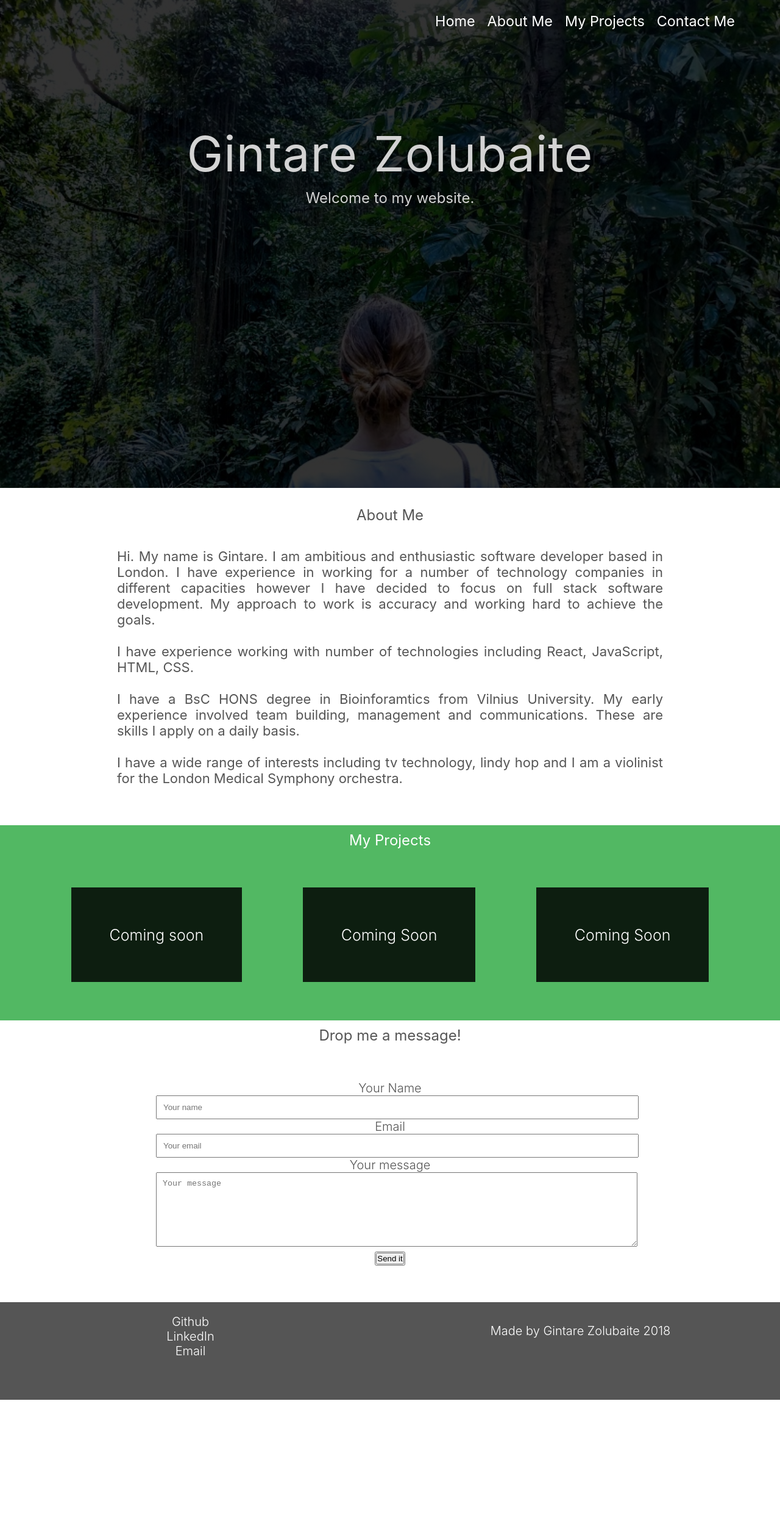
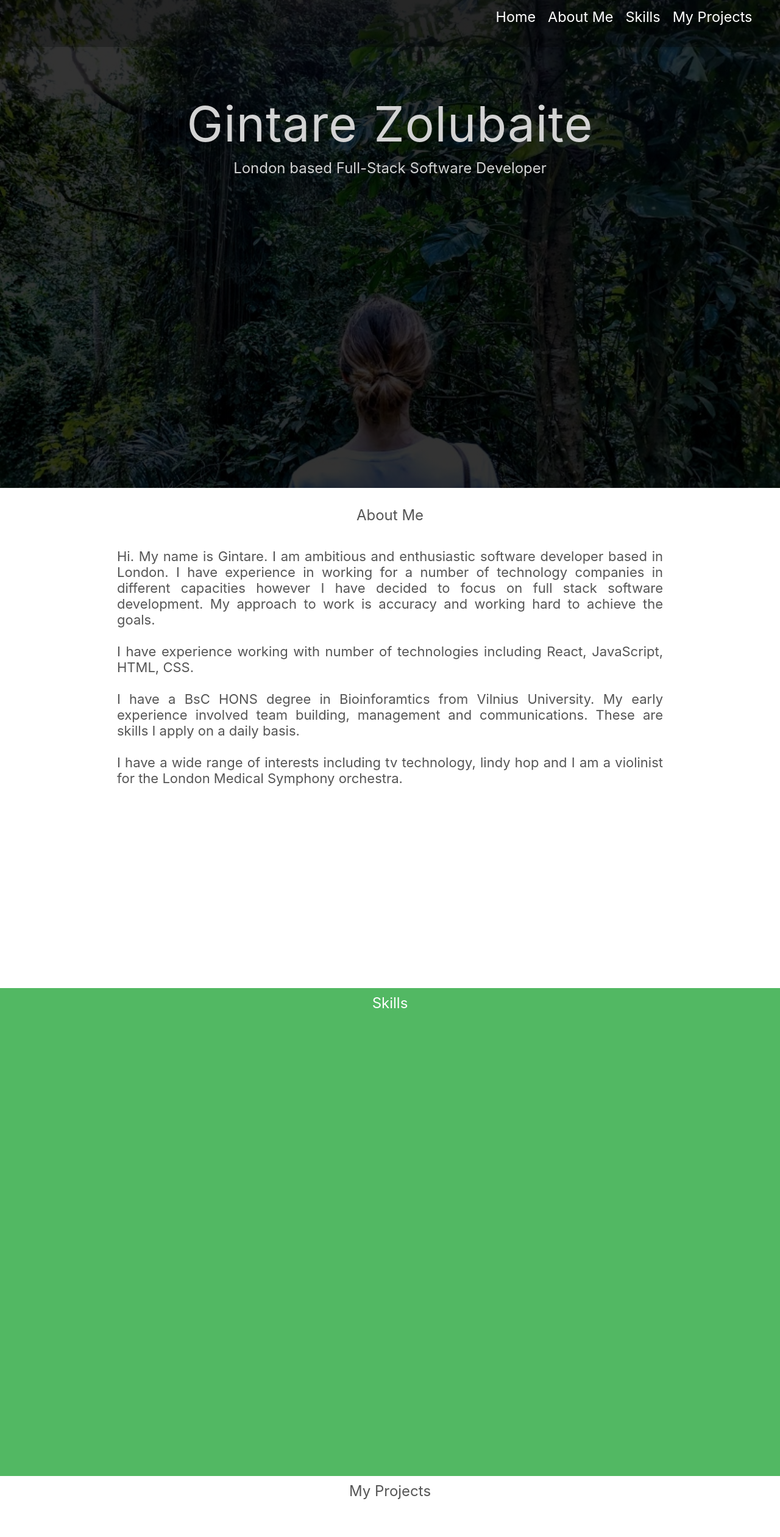
Before and after one commit to gintarios/my-website, a React (Create React App) app: page / in a window 1280 px wide. Shown: the top 2520 px of the page at 61% size. Before the commit the page ends 2295 px from the top, so only its background shows below. Built offline with nearby package versions, Linux system fonts and the light colour scheme.

Commit message:
hashnav added

```diff
--- a/package.json
+++ b/package.json
@@ -4,10 +4,13 @@
   "private": true,
   "homepage": "http://gintarios.github.io/my-website",
   "dependencies": {
+    "@fullpage/react-fullpage": "^0.1.9",
     "react": "^16.6.3",
     "react-dom": "^16.6.3",
+    "react-ga": "^2.5.6",
     "react-router": "^4.3.1",
     "react-router-dom": "^4.3.1",
+    "react-router-hash-link": "^1.2.1",
     "react-scripts": "2.1.1"
   },
   "scripts": {
--- a/public/index.html
+++ b/public/index.html
@@ -1,5 +1,6 @@
 <!DOCTYPE html>
 <html lang="en">
+
 <head>
   <meta charset="utf-8">
   <link rel="shortcut icon" href="%PUBLIC_URL%/favicon.ico">
@@ -21,11 +22,15 @@
     -->
   <title>React App</title>
 </head>
+
 <body>
   <noscript>
     You need to enable JavaScript to run this app.
   </noscript>
   <div id="root"></div>
+
+
+
   <!--
       This HTML file is a template.
       If you open it directly in the browser, you will see an empty page.
@@ -37,4 +42,5 @@
       To create a production bundle, use `npm run build` or `yarn build`.
     -->
 </body>
+
 </html>
--- a/src/About.js
+++ b/src/About.js
@@ -1,33 +1,31 @@
-import React, { Component } from 'react';
-import './App.css';
+import React, { Component } from "react";
+import "./App.css";
 
 const About = () => {
   return (
-        <div className='section-about'>
+    <div className="section-about" id="about">
       <h2>About Me</h2>
       <p>
-                Hi. My name is Gintare.
-                I am ambitious and enthusiastic software developer based in London.
-                I have experience in working for a number of technology companies in different
-                capacities however I have decided to focus on full stack software development.
-                My approach to work is accuracy and working hard to achieve the goals.
+        Hi. My name is Gintare. I am ambitious and enthusiastic software
+        developer based in London. I have experience in working for a number of
+        technology companies in different capacities however I have decided to
+        focus on full stack software development. My approach to work is
+        accuracy and working hard to achieve the goals.
         <br />
         <br />
-                I have experience working with number of technologies including React, JavaScript,
-                HTML, CSS.
+        I have experience working with number of technologies including React,
+        JavaScript, HTML, CSS.
         <br />
         <br />
-                I have a BsC HONS degree in Bioinforamtics from Vilnius University.
-                My early experience involved team building, management and communications.
+        I have a BsC HONS degree in Bioinforamtics from Vilnius University. My
+        early experience involved team building, management and communications.
         These are skills I apply on a daily basis.
         <br />
-                <br />
-                I have a wide range of interests including tv technology, lindy hop and I am a
-                violinist for the London Medical Symphony orchestra.
+        <br />I have a wide range of interests including tv technology, lindy
+        hop and I am a violinist for the London Medical Symphony orchestra.
       </p>
     </div>
-    )
-}
-
+  );
+};
 
 export default About;
--- a/src/App.css
+++ b/src/App.css
@@ -14,7 +14,7 @@ body {
 }
 
 h1 {
-  color: rgb(211,211,211);
+  color: rgb(211, 211, 211);
   word-spacing: 3px;
   letter-spacing: 1px;
   font-weight: 400;
@@ -41,30 +41,38 @@ h3:hover {
   transition: 0.2s;
 }
 
-
 .section-header h2 {
-  color: rgb(211,211,211);
+  color: rgb(211, 211, 211);
   font-size: 24px;
 }
 
-
 .section-header {
-  background-image: linear-gradient(rgb(0,0,0,0.8), rgb(0,0,0,0.8)), url(img/balijungle1.jpg);
+  background-image: linear-gradient(rgb(0, 0, 0, 0.8), rgb(0, 0, 0, 0.8)),
+    url(img/balijungle1.jpg);
   background-position: bottom;
   background-attachment: fixed;
   background-size: cover;
   height: 100vh;
 }
 
+.navi {
+  height: 8%;
+  width: 100%;
+  position: fixed;
+  background-color: rgba(5, 5, 5, 0.274);
+  padding-top: 1%;
+  padding-left: 30%;
+}
+
 .section-about {
   padding-top: 20px;
-
+  height: 100vh;
 }
 
 .section-about p {
   padding: 30px;
   font-size: 22px;
-  font-weight:400;
+  font-weight: 400;
   padding-top: 40px;
   padding-left: 15%;
   padding-bottom: 5%;
@@ -74,23 +82,13 @@ h3:hover {
 }
 
 .section-myprojects {
-  color: #fff;
-  background-color: rgb(82, 184, 99);
-}
-
-.section-contactme {
-  background-color: #fff;
+  height: 100vh;
 }
 
 .section-footer {
   height: 20vh;
   color: #fff;
   background-color: #555;
-}
-
-.navi {
-  padding-top: 20px;
-  padding-left: 50%;
 }
 
 .projects-box {
@@ -106,32 +104,14 @@ h3:hover {
 }
 
 .project1 {
-  background-color: rgba(0, 0, 0, 0.836)
+  background-color: rgba(0, 0, 0, 0.836);
 }
 .project2 {
-  background-color: rgba(0, 0, 0, 0.836)
+  background-color: rgba(0, 0, 0, 0.836);
 }
 .project3 {
-  background-color: rgba(0, 0, 0, 0.836)
+  background-color: rgba(0, 0, 0, 0.836);
 }
-
-.contact-form {
-  padding: 60px;
-  width: 60%;
-  margin: 0 auto;
-}
-
-input[type=text],
-input[type=email],
-textarea {
-  width: 100%;
-  padding: 10px;
-}
-
-textarea {
-  height: 100px;
-}
-
 
 .footer-container {
   display: flex;
@@ -158,6 +138,11 @@ textarea {
   transition: 0.2s;
 }
 
+.section-skills {
+  height: 100vh;
+  background-color: rgb(82, 184, 99);
+  color: #fff;
+}
 
 @media only screen and (max-width: 650px) {
   h1 {
@@ -177,7 +162,7 @@ h3 {
     font-weight: 400;
   }
   h2 {
-  font-size:20px;
+    font-size: 20px;
     font-weight: 500;
   }
 
@@ -195,5 +180,4 @@ h2 {
     padding: 3px;
     font-size: 18px;
   }
-
 }
--- a/src/App.js
+++ b/src/App.js
@@ -1,11 +1,11 @@
-import React, { Component } from 'react';
-import './App.css';
-import { BrowserRouter } from 'react-router-dom';
-import Header from './Header';
-import About from './About';
-import MyProjects from './MyProjects';
-import ContactMe from './ContactMe';
-import Footer from './Footer';
+import React, { Component } from "react";
+import "./App.css";
+import { BrowserRouter } from "react-router-dom";
+import Header from "./Header";
+import About from "./About";
+import MyProjects from "./MyProjects";
+import Skills from "./Skills";
+import Footer from "./Footer";
 
 class App extends Component {
   render() {
@@ -14,8 +14,8 @@ class App extends Component {
         <div className="App">
           <Header />
           <About />
+          <Skills />
           <MyProjects />
-          <ContactMe />
           <Footer />
         </div>
       </BrowserRouter>
--- a/src/ContactMe.js
+++ /dev/null
@@ -1,37 +0,0 @@
-import React, { Component } from 'react';
-import './App.css';
-
-const ContactMe = () => {
-    return (
-        <div className='section-contactme'>
-            <h2>Drop me a message!</h2>
-
-            <div className='contact-form'>
-                <div className='contact-name'>
-                    <label>Your Name</label>
-                    <input type='text' name='name' id='name' placeholder='Your name' required />
-                </div>
-
-                <div className='contact-email'>
-                    <label for="email">Email</label>
-                    <input type="email" name="email" id="email" placeholder="Your email" required />
-                </div>
-
-                <div className='contact-message'>
-                    <label>Your message</label>
-                    <textarea name="message" placeholder="Your message"></textarea>
-                </div>
-
-                <button>
-                    <input type="submit" value="Send it" />
-                </button>
-
-
-
-            </div>
-
-        </div>
-    )
-}
-
-export default ContactMe;
--- a/src/Header.js
+++ b/src/Header.js
@@ -1,34 +1,29 @@
-import React, { Component } from 'react';
-import './App.css';
-import { Link } from 'react-router-dom';
-import { Route } from 'react-router-dom';
-import About from './About';
-import MyProjects from './MyProjects';
-import ContactMe from './ContactMe';
+import React, { Component } from "react";
+import "./App.css";
+import { NavHashLink as Link } from "react-router-hash-link";
 
 const Header = () => {
-    return (
-        <div className='section-header'>
+  return (
+    <div className="section-header" id="home">
+      <div className="navi">
+        <Link to="/#home">
+          <h3>Home</h3>
+        </Link>
+        <Link to="/#about">
+          <h3>About Me</h3>
+        </Link>
+        <Link to="/#skills">
+          <h3>Skills</h3>
+        </Link>
+        <Link to="/#projects">
+          <h3>My Projects</h3>
+        </Link>
+      </div>
 
-            <div className='navi'>
-                <Link to='/'><h3>Home</h3></Link>
-                <Link to='/about'><h3>About Me</h3></Link>
-                <Link to='/myProjects'><h3>My Projects</h3></Link>
-                <Link to='/contactMe'><h3>Contact Me</h3></Link>
-            </div>
-
-            <div className='navi-content'>
-                <Route path='/' />
-                <Route path='/about' />
-                <Route path='/myProjects' />
-                <Route path='/contactMe' />
-
-            </div>
-
-            <h1>Gintare Zolubaite</h1>
-            <h2> Welcome to my website. </h2>
-        </div>
-    )
-}
+      <h1>Gintare Zolubaite</h1>
+      <h2> London based Full-Stack Software Developer </h2>
+    </div>
+  );
+};
 
 export default Header;
--- a/src/MyProjects.js
+++ b/src/MyProjects.js
@@ -1,19 +1,18 @@
-import React, { Component } from 'react';
-import './App.css';
+import React, { Component } from "react";
+import "./App.css";
 
 const MyProjects = () => {
-    return (
-        <div className='section-myprojects'>
-            <h2>My Projects</h2>
+  return (
+    <div className="section-myprojects" id="projects">
+      <h2>My Projects</h2>
 
-            <div className='projects-box'>
-                <div className='project project1'>Coming soon</div>
-                <div className='project project2'>Coming Soon</div>
-                <div className='project project3'>Coming Soon</div>
-            </div>
-        </div>
-    )
-}
-
+      <div className="projects-box">
+        <div className="project project1">Coming soon</div>
+        <div className="project project2">Coming Soon</div>
+        <div className="project project3">Coming Soon</div>
+      </div>
+    </div>
+  );
+};
 
 export default MyProjects;
--- /dev/null
+++ b/src/Skills.js
@@ -0,0 +1,12 @@
+import React, { Component } from "react";
+import "./App.css";
+
+const Skills = () => {
+  return (
+    <div className="section-skills" id="skills">
+      <h2>Skills</h2>
+    </div>
+  );
+};
+
+export default Skills;
--- a/src/index.js
+++ b/src/index.js
@@ -1,12 +1,16 @@
-import React from 'react';
-import ReactDOM from 'react-dom';
-import './index.css';
-import App from './App';
-import * as serviceWorker from './serviceWorker';
+import React from "react";
+import ReactDOM from "react-dom";
+import "./index.css";
+import App from "./App";
+import * as serviceWorker from "./serviceWorker";
 
-ReactDOM.render(<App />, document.getElementById('root'));
+ReactDOM.render(<App />, document.getElementById("root"));
 
 // If you want your app to work offline and load faster, you can change
 // unregister() to register() below. Note this comes with some pitfalls.
 // Learn more about service workers: http://bit.ly/CRA-PWA
 serviceWorker.unregister();
+
+if (module.hot) {
+  module.hot.accept();
+}
```
Also changed, not shown: src/Fullpage.js (added, +25 -0 lines), 1 other file (tests, documents, lock files or other folders). Lines whose indentation alone changed are shown as unchanged.
